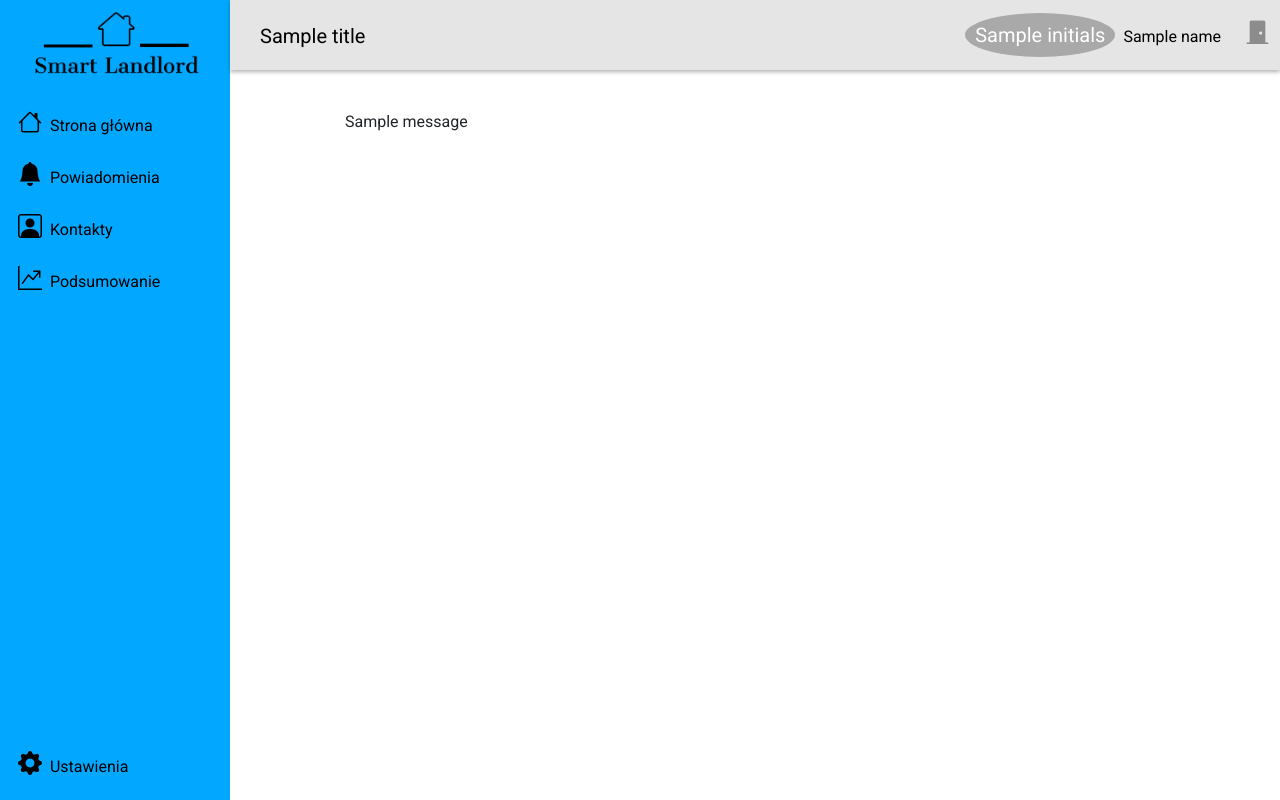
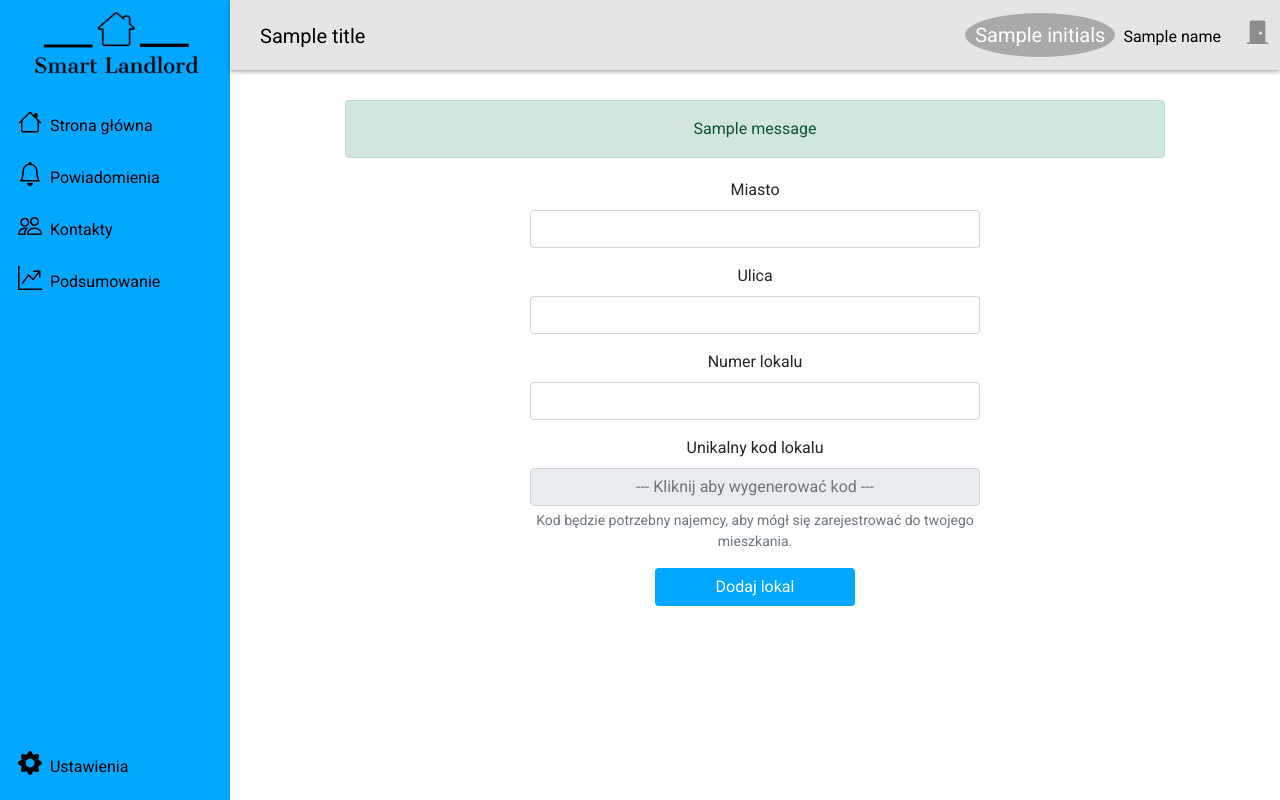
Before and after one commit to bartosz-zarkowski/SMART_LANDLORD, a Flask app: template Server/templates/app/dodaj_lokal.html in a window 1280 px wide. Run offline with Flask 2, Linux system fonts and the light colour scheme; the template is opened without the code that fills it: most values are stand-ins (such as "Sample title", 1, 10 or a date in 2020); one stand-in notice (Sample message) is shown; data that the repository does not hold is empty; some libraries are stand-ins or nearby versions.

Commit message:
Strona dodawania lokali i lista lokali pobierana z bazy danych
Zmieniłem też trochę kolumny w bazie danych

```diff
--- a/Server/static/style.css
+++ b/Server/static/style.css
@@ -28,6 +28,12 @@ hr { width: 100%; }
 .col { padding: 0; }
 
 .card { box-shadow: 0 4px 4px rgba(0, 0, 0, 0.5); }
+
+.alert {
+    text-align: center;
+    margin-bottom: 20px;
+    margin-top: -10px;
+}
 
 /* ----------------------------------------------- */
 
@@ -104,6 +110,29 @@ hr { width: 100%; }
 .user_info {
     margin-right: 20px;
     margin-top: 10px;
+}
+
+.submit-button {
+    background-color: #02A7FF;
+    color: white;
+    width: 200px;
+}
+
+.add_local_form {
+    display: flex;
+    flex-direction: column;
+    align-items: center;
+    max-width: 450px;
+    margin: 0 auto;
+    text-align: center;
+}
+
+.add_local_form_item {
+    width: 100%;
+}
+
+.add_local_form_input {
+    text-align: center;
 }
 
 /* LOGOUT */
--- a/Server/templates/app/dodaj_lokal.html
+++ b/Server/templates/app/dodaj_lokal.html
@@ -2,15 +2,54 @@
 
 {% block content %}
 
-    {% if userInfo=='właściciel' %}
+    <form class="add_local_form" method="POST">
 
+        <div class="mb-3 add_local_form_item">
+            <label for="city" class="form-label">Miasto</label>
+            <input name="city" type="text" class="form-control add_local_form_input" id="city">
+        </div>
 
+        <div class="mb-3 add_local_form_item">
+            <label for="street" class="form-label">Ulica</label>
+            <input name="street" type="text" class="form-control add_local_form_input" id="street">
+        </div>
 
-    {% elif userInfo=='najemca' %}
+        <div class="mb-3 add_local_form_item">
+            <label for="localNumber" class="form-label">Numer lokalu</label>
+            <input name="localNumber" type="text" class="form-control add_local_form_input" id="localNumber">
+        </div>
 
-        <h4>Nie możesz dodawać lokali!</h4>
+        <div class="mb-3 add_local_form_item">
+            <label for="localCode" class="form-label">Unikalny kod lokalu</label>
+            <input name="localCode" type="text" class="form-control add_local_form_input" id="localCode" value="" placeholder="--- Kliknij aby wygenerować kod ---" readonly="readonly">
+            <div id="localCodeHelp" class="form-text">Kod będzie potrzebny najemcy, aby mógł się zarejestrować do twojego mieszkania.</div>
+        </div>
 
-    {% endif %}
+      <button type="submit" class="btn submit-button">Dodaj lokal</button>
+    </form>
+
+    <script>
+
+    let localCodeInput = document.getElementById("localCode");
+    localCodeInput.style.cursor = "pointer";
+
+    localCodeInput.addEventListener("click", () => {
+
+        localCodeInput.value = generateCode();
+
+    });
+
+    function generateCode() {
+        let result           = '';
+        let characters       = 'ABCDEFGHIJKLMNOPQRSTUVWXYZ0123456789';
+        let charactersLength = characters.length;
+        for ( let i = 0; i < 10; i++ ) {
+            result += characters.charAt(Math.floor(Math.random() * charactersLength));
+        }
+        return result;
+    }
+
+    </script>
 
 
 
--- a/Server/templates/base.html
+++ b/Server/templates/base.html
@@ -35,22 +35,30 @@
                     </li>
 
                     {% if userInfo=='właściciel' %}
+
                     <li class="nav-item{% if title=='Twoje lokale' %} item-single-current {% else %} item-single {% endif %}">
                         <a href="{{ url_for('app.twoje_lokale') }}" class="nav-link {% if title=='Twoje lokale' %} nav-link-current {% endif %} align-middle px-0">
                             <i class="fs-4 bi-list-ul"></i> <span class="ms-1">Twoje lokale</span>
                         </a>
                     </li>
+
+                    <li class="nav-item{% if title=='Dodaj lokal' %} item-single-current {% else %} item-single {% endif %}">
+                        <a href="{{ url_for('app.dodaj_lokal') }}" class="nav-link {% if title=='Dodaj lokal' %} nav-link-current {% endif %} align-middle px-0">
+                            <i class="fs-4 bi-plus-square"></i> <span class="ms-1">Dodaj lokal</span>
+                        </a>
+                    </li>
+
                     {% endif %}
 
                     <li class="nav-item{% if title=='Powiadomienia' %} item-single-current {% else %} item-single {% endif %}">
                         <a href="{{ url_for('app.powiadomienia') }}" class="nav-link {% if title=='Powiadomienia' %} nav-link-current {% endif %} align-middle px-0">
-                            <i class="fs-4 bi-bell-fill"></i> <span class="ms-1">Powiadomienia</span>
+                            <i class="fs-4 bi-bell"></i> <span class="ms-1">Powiadomienia</span>
                         </a>
                     </li>
 
                     <li class="nav-item{% if title=='Kontakty' %} item-single-current {% else %} item-single {% endif %}">
                         <a href="{{ url_for('app.kontakty') }}" class="nav-link {% if title=='Kontakty' %} nav-link-current {% endif %} align-middle px-0">
-                            <i class="fs-4 bi-person-square"></i> <span class="ms-1">Kontakty</span>
+                            <i class="fs-4 bi-people"></i> <span class="ms-1">Kontakty</span>
                         </a>
                     </li>
 
@@ -92,9 +100,14 @@
 
             {# CONTENT #}
             <section class="page-content">
-              {% for message in get_flashed_messages() %}
-                <div class="flash">{{ message }}</div>
-              {% endfor %}
+                {% with messages = get_flashed_messages(with_categories=true) %}
+                  {% if messages %}
+                    {% for category, message in messages %}
+                      <div class="alert alert-{{ category }}"> {{ message|capitalize }} </div>
+                    {% endfor %}
+                  {% endif %}
+                {% endwith %}
+
               {% block content %}{% endblock %}
             </section>
         </div>
```
Also changed, not shown: other parts of Server/static/style.css (+25 -17 lines), Server/mainApp.py (+79 -19 lines), Server/templates/app/403.html (added, +7 -0 lines), Server/templates/app/twoje_lokale.html (+63 -10 lines).
